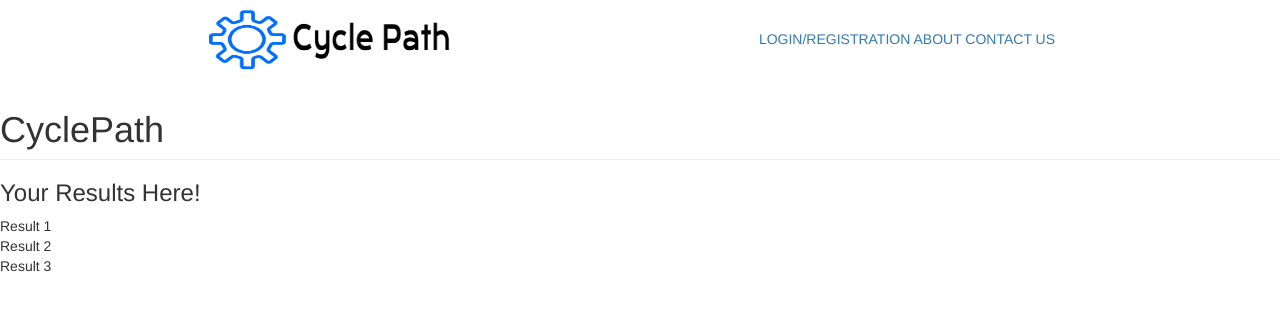
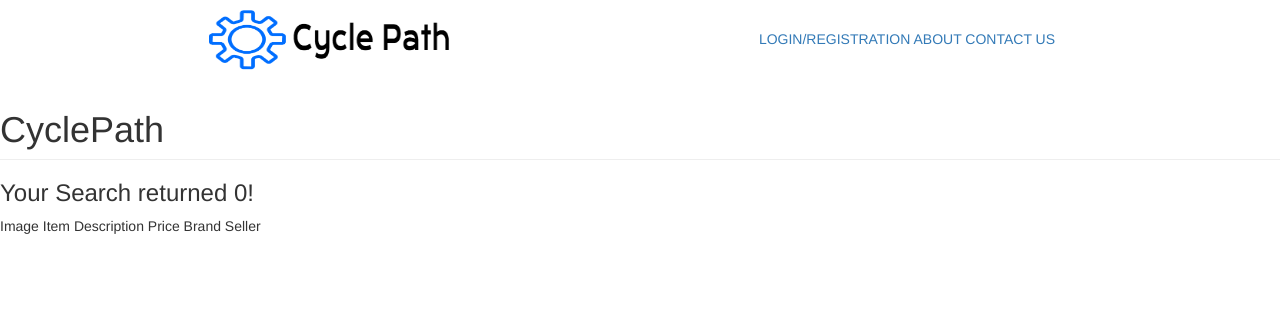
Before and after one commit to LindsAndrus/CyclePaths, a CodeIgniter app: the page made by application/views/listings.php in a window 1280 px wide. Shown: the top 311 px of the page. Run offline with CodeIgniter, Linux system fonts and the light colour scheme; data that the repository does not hold is empty.

Commit message:
updated listings page

```diff
--- a/application/models/listing.php
+++ b/application/models/listing.php
@@ -7,6 +7,12 @@ class Listing extends CI_Model {
 	{
 		$query = "SELECT id, name, description FROM categories";
 
+		return $this->db->query($query)->result_array();
+	}
+
+	public function category_values($id)
+	{
+		$query = "SELECT items.name, items.description, items.price, brands.name AS brand_name, users.email FROM items JOIN users ON items.seller_id = users.id JOIN items_has_brands ON items_has_brands.items_id = items.id JOIN brands ON brands.id = items_has_brands.brands_id WHERE items.categories_id = {$id}";
 		return $this->db->query($query)->result_array();
 	}
 
--- a/application/views/listings.php
+++ b/application/views/listings.php
@@ -15,16 +15,29 @@
 
 <h1 class="page-header">CyclePath</h1>
 
-<h3>Your Results Here!</h3>
-
+<h3>Your Search returned <?= count($cat_results) ?>!</h3>
+<!--
   <div class="row">
-    <div class="col-md-5">
-	<div name="listings">
-		<div name="result">Result 1</div>
-		<div name="result">Result 2</div>
-		<div name="result">Result 3</div>
-	</div>
-</div>
+    <div class="col-md-5"> -->
+    <form>
+      <th>Image</th>
+      <th>Item</th>
+      <th>Description</th>
+      <th>Price</th>
+      <th>Brand</th>
+      <th>Seller</th>
+      <?php foreach ($cat_results as $list_item) {?>
+        <tr>
+          <td>this is an image</td>
+    		  <td><?= $list_item['name'] ?></td>
+          <td><?= $list_item['description'] ?></td>
+          <td><?= $list_item['price'] ?></td>
+          <td><?= $list_item['brand_name'] ?></td>
+          <td><?= $list_item['email'] ?></td>
+        </tr>
+      <?php } ?>
+    </form>
+<!-- </div> -->
 
 </body>
 </html>
```
Also changed, not shown: application/controllers/Listings.php (+7 -1 lines).
